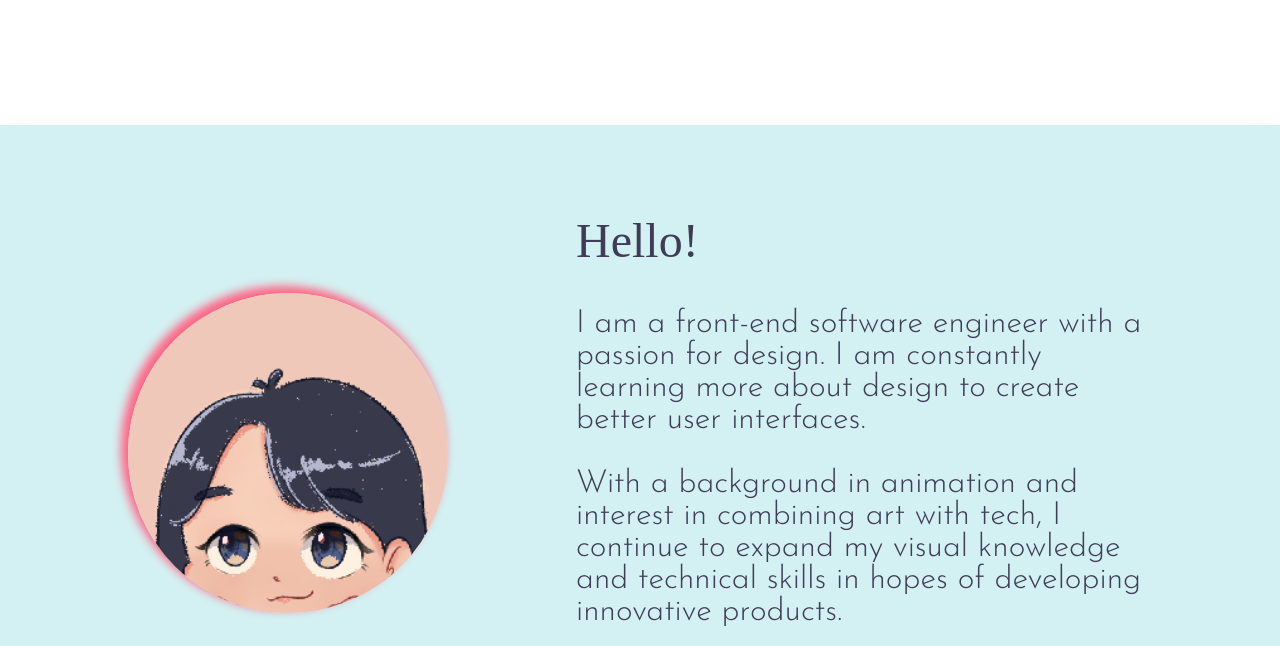
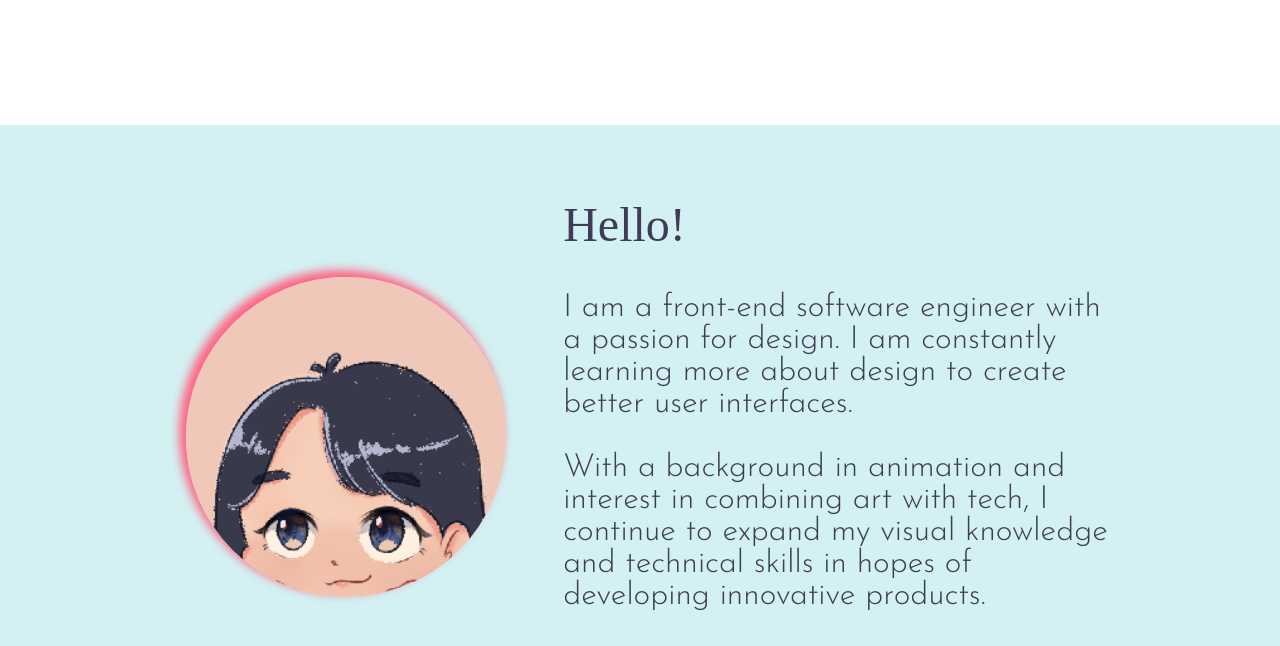
Before and after one commit to jatwong/portfolio, a plain HTML site: page index.html in a window 1280 px wide. Shown: the part 946-1592 px from the top of the page. Drawn offline with Linux system fonts and the light colour scheme; a web font is replaced by a local one.

Commit message:
changed solution for about me section

```diff
--- a/styles.css
+++ b/styles.css
@@ -13,8 +13,9 @@ body {
 }
 
 .container {
-  margin: 1rem 6rem;
-  height: 100%;
+  padding: 1rem 6rem;
+  width: 100%;
+  box-sizing: border-box;
 }
 
 .navbar {
@@ -74,25 +75,31 @@ h1 > span {
   margin: 3rem 0;
 }
 
+#about {
+  display: flex;
+  flex-direction: column;
+  align-items: center;
+  background-color: #d3f1f2;
+  margin: 5rem 0;
+  position: relative;
+  left: -6rem;
+  width: calc(100% + 12rem);
+}
+
 .aboutContainer {
-  display: flex;
-  position: absolute;
-  left: 0;
+  display: grid;
+  grid-template-columns: 2fr 3fr;
+  gap: 2em;
   align-items: center;
-  justify-content: space-evenly;
-  padding: 3rem 0;
-  background-color: #d3f1f2;
-  box-shadow: 0px 12px 30px -5px rgba(63, 61, 86, 0.15);
+  justify-items: center;
+  padding: 2em 6em;
+  width: 75%;
 }
 
 .pfp {
   height: 20em;
   border-radius: 50%;
   box-shadow: -5px -5px 10px 2px #ff6584;
-}
-
-.aboutText {
-  width: 45%;
 }
 
 .aboutText > h2 {
@@ -111,7 +118,7 @@ h1 > span {
 
 .socials {
   display: flex;
-  width: 20%;
+  width: 200px;
   justify-content: space-between;
   align-items: center;
   margin-top: 3.5em;
```
